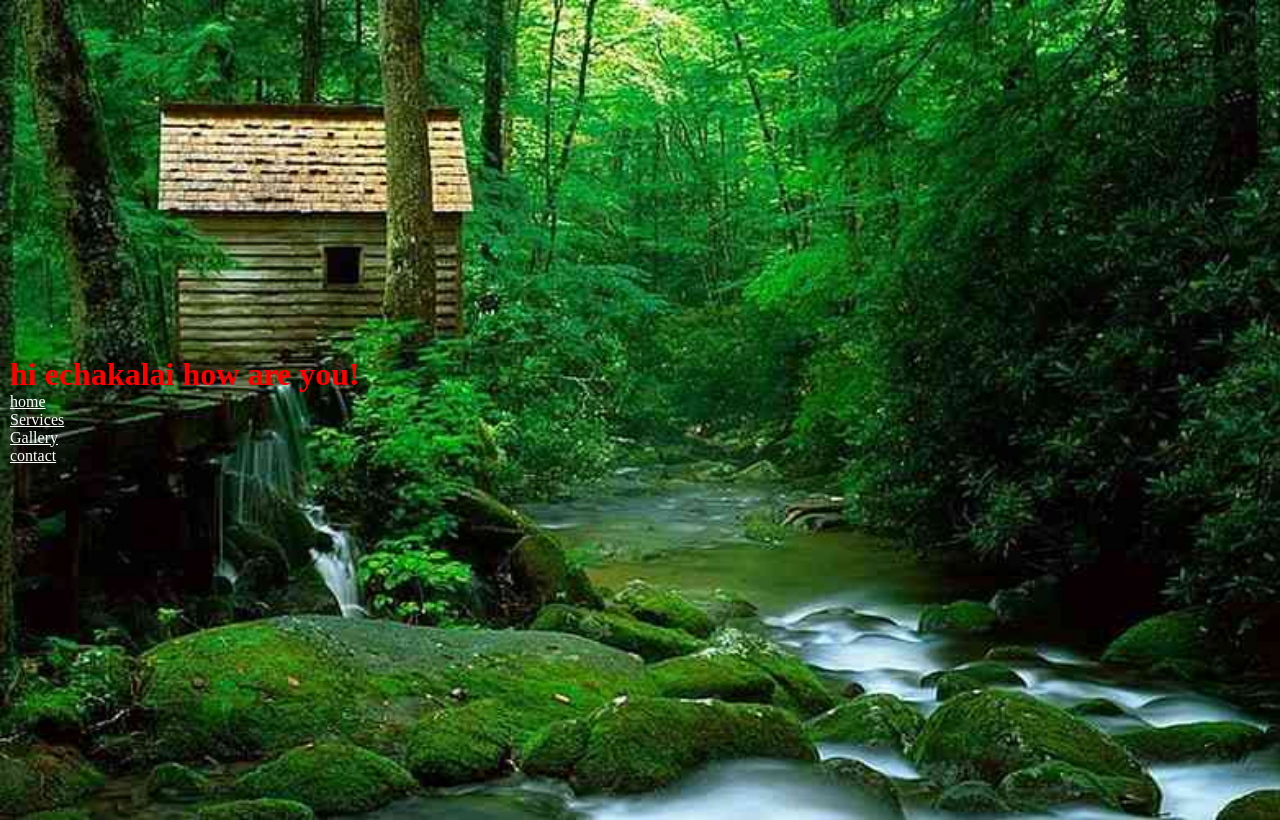
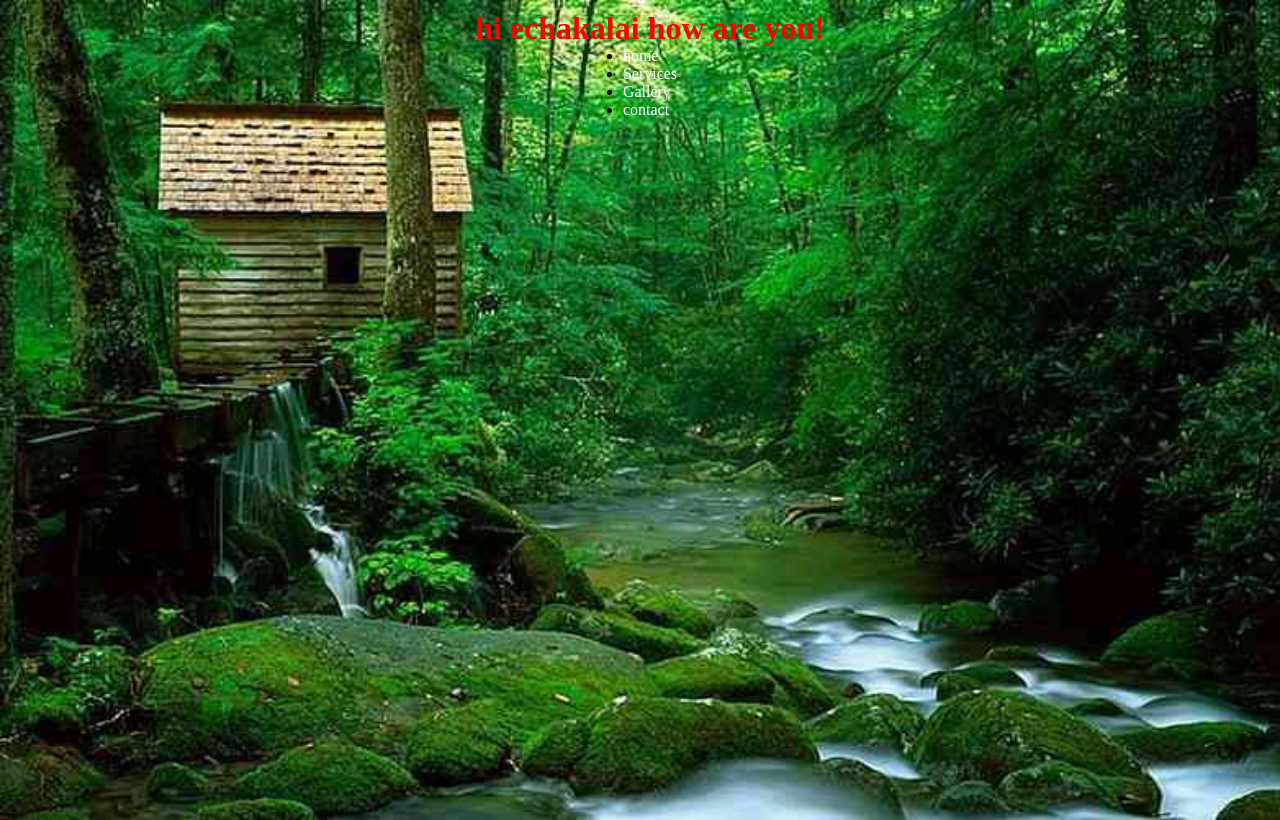
Before and after one commit to gokila1101/Manithee, a plain HTML site: page index.html in a window 1280 px wide. Drawn offline with Linux system fonts and the light colour scheme.

Commit message:
Update style.css

```diff
--- a/style.css
+++ b/style.css
@@ -12,16 +12,19 @@ body
   background-size:cover;
   display:flex;
   flex-direction:column;
-  justify-content:center;
+  align-items:center;
   padding : 10px;
 }
 h1{
   color:red;
 }
-a{
-  color:white;
-}
-header ul li {
+
+header {
+
   display:flex;
   flex-direction:row;
 }
+header ul li a {
+  color:white;
+  text-decoration:none;
+}
```
